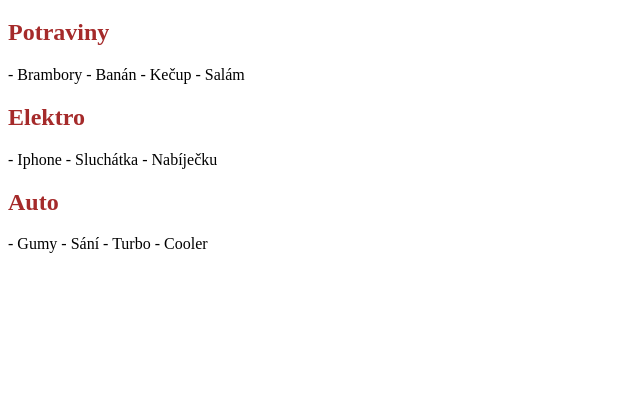
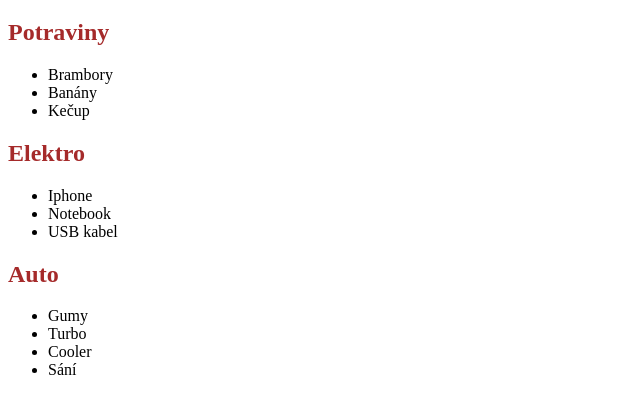
Before and after one commit to Dqb95/SDA-Kurz, a plain HTML site: page index.html in a window 1280 px wide. Shown: the part 61-474 px from the top of the page, without its empty margins (0-640 px from the left). Drawn offline with Linux system fonts and the light colour scheme.

Commit message:
Update index.html

```diff
--- a/index.html
+++ b/index.html
@@ -3,55 +3,32 @@
     <head>
         <style>
 h1{
-    color: black;
-}
+    color: black;}
+
 h2{color: brown;}
-
-<div.a {
-    text-indent: 50xp
-}
-
-<div. b {
-    text-indent: 50px
-}
-
-<div.c {
-    text-indent: 50px
-}
 
         </style>
         </head>
 <body>
     <h1>Můj nákupní seznam</h1>
     <h2>Potraviny</h2>
-    <div class="a">
-<p>
-    - Brambory
-    - Banán
-    - Kečup
-    - Salám
-</p>
-    </div>
-
+    <ul>
+        <li>Brambory</li>
+        <li>Banány</li>
+        <li>Kečup</li>
+    </ul>
     <h2>Elektro</h2>
-    <div class="b">
-<p>
-    - Iphone
-    - Sluchátka
-    - Nabíječku
-
-</p>
-    </div>
-
+    <ul>
+        <li>Iphone</li>
+        <li>Notebook</li>
+        <li>USB kabel</li>
+    </ul>
     <h2>Auto</h2>
-    <div class="c">
- <p>
-    - Gumy
-    - Sání
-    - Turbo
-    - Cooler
-</p>
-    </div>
+     <ul>
+        <li>Gumy</li>
+        <li>Turbo</li>
+        <li>Cooler</li>
+        <li>Sání</li>
+     </ul>
 </body>
-
 </html>
```
